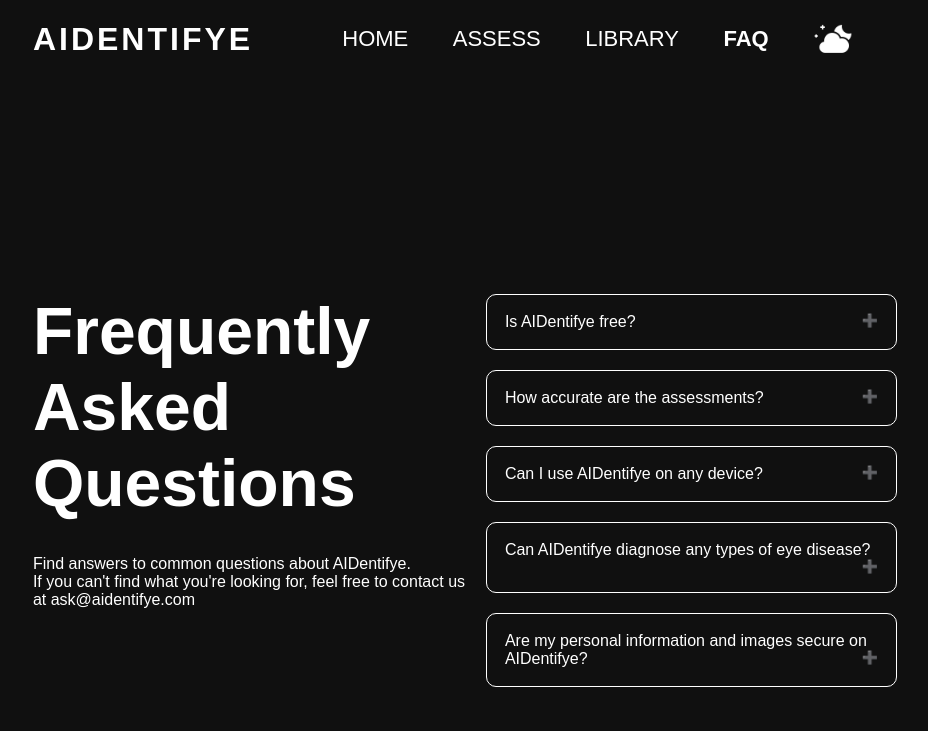
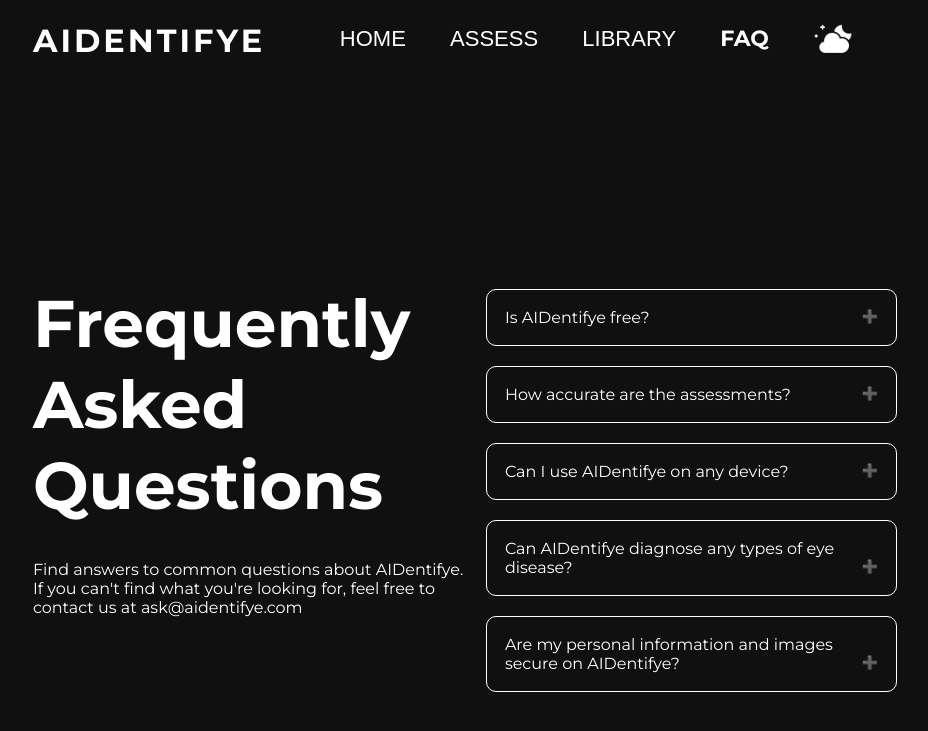
Before and after one commit to CasualCodes/se-project-edr, a Django app: page /edr/faq/ in a window 1280 px wide. Shown: the top 731 px of the page, without its empty margins (177-1105 px from the left). Run offline with Django 4.2, Linux system fonts and the light colour scheme.

Commit message:
updated <head>

```diff
--- a/edr_django/edr/templates/edr/faqs.html
+++ b/edr_django/edr/templates/edr/faqs.html
@@ -1,13 +1,27 @@
 {% load static %}
-<!DOCTYPE html>
+<!doctype html>
 <html lang="en">
+
 <head>
     <meta charset="UTF-8">
-    <meta name="viewport" content="width=device-width, initial-scale=1.0">
-    <title>FAQs - AIDentifye</title>
+    <meta name="viewport"
+        content="width=device-width, user-scalable=no, initial-scale=1.0, maximum-scale=1.0, minimum-scale=1.0">
+    <meta http-equiv="X-UA-Compatible" content="ie=edge">
+
+    <!--Importing the Font (Montserrat)-->
+    <link rel="preconnect" href="https://fonts.googleapis.com">
+    <link rel="preconnect" href="https://fonts.gstatic.com" crossorigin>
+    <link href="https://fonts.googleapis.com/css2?family=Montserrat:ital,wght@0,100..900;1,100..900&display=swap"
+        rel="stylesheet">
+
+    <!--Importing CSS-->
     <link rel="stylesheet" href="{% static 'style.css' %}">
+
+    <title>AIDentifye</title>
 </head>
+
 <body>
+
     <div class="wrapper">
         <header>
             <a href="/edr"><h1>AIDENTIFYE</h1></a>
```
